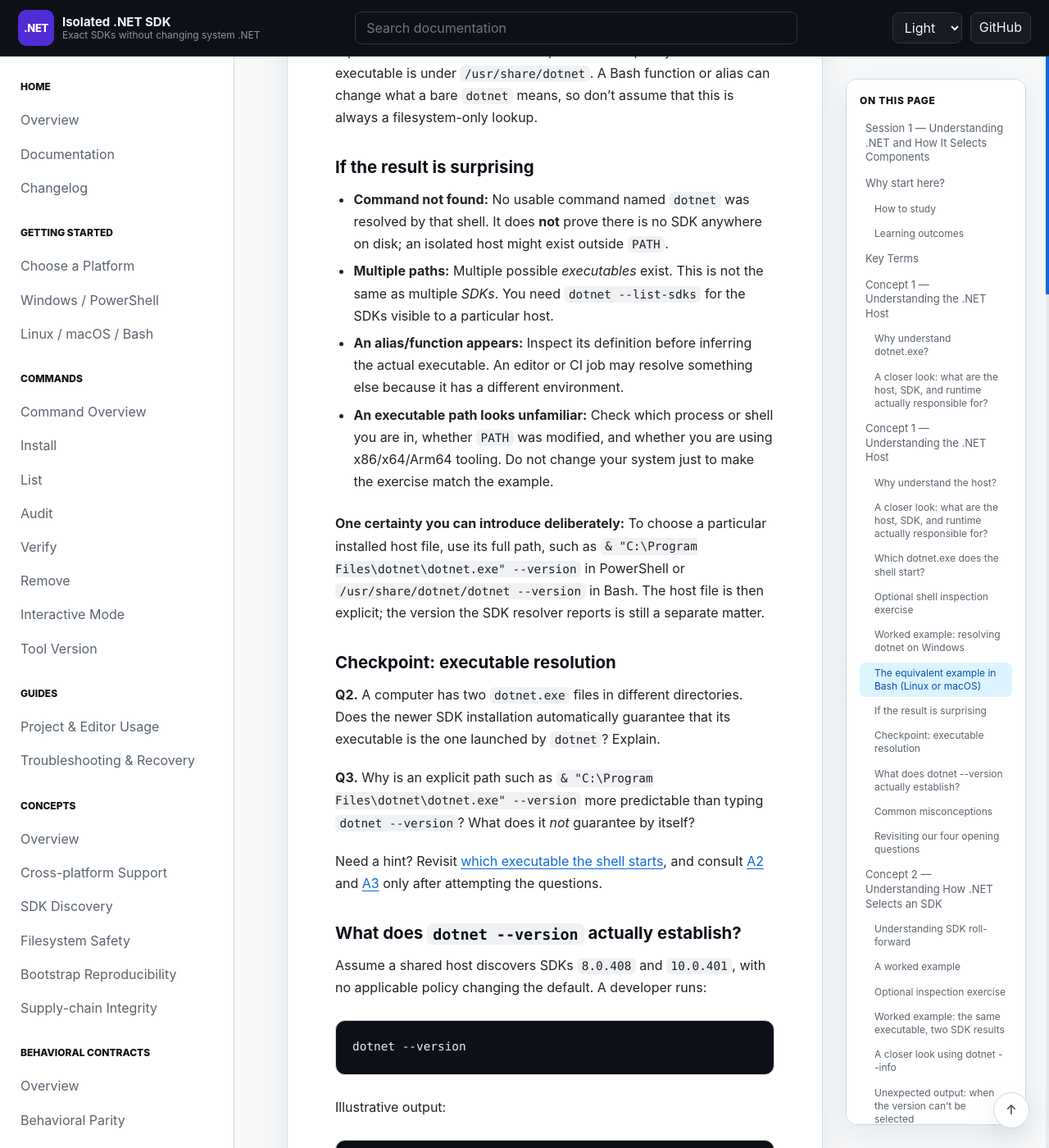
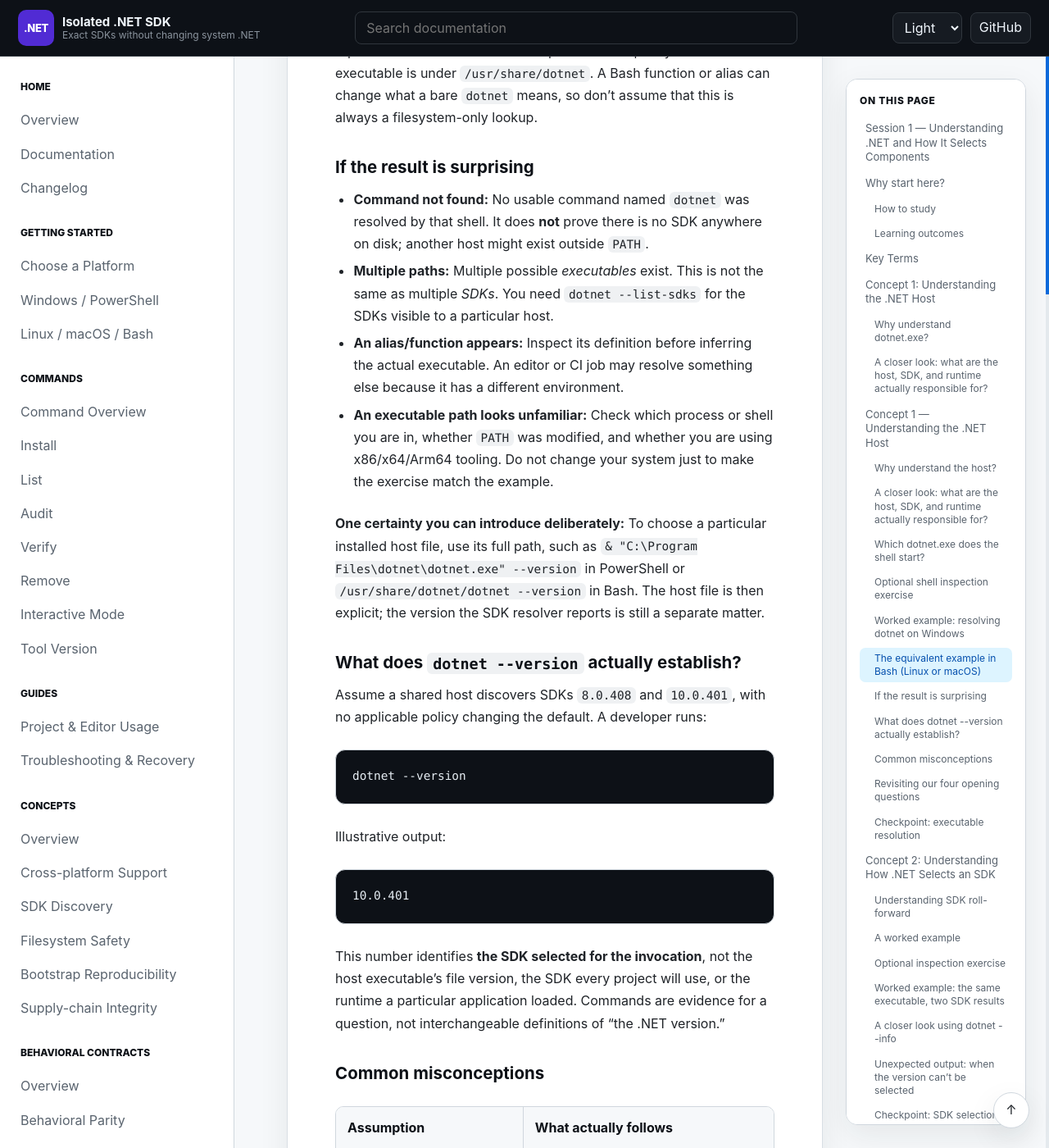
Before and after one commit to infoconex/isolated-dotnet-sdk, a Jekyll site: the page built from docs/training/isolated-dotnet-sdk-session-1-self-paced.md, in a window 1280 px wide and 1400 px high, scrolled down 10162 px. Shown: the whole window at 82% size. Built offline with Jekyll 4.4.1, drawn with Linux system fonts in a browser that asks for light colours; our own code applies the rules of GitHub Pages for plain Markdown files; some of the changed text lies outside the part shown.

Commit message:
docs(training): fix anchor headings and present checkpoints in Q1–Q8 order

````diff
--- a/docs/training/isolated-dotnet-sdk-session-1-self-paced.md
+++ b/docs/training/isolated-dotnet-sdk-session-1-self-paced.md
@@ -43,7 +43,7 @@
 | **`PATH`** | A list of directories consulted when locating commands by name. Shell aliases/functions and explicit paths can take precedence. |
 | **`global.json`** | An optional file that tells .NET which SDK version or range of SDK versions to accept. It does not rename or redirect the shell's `dotnet` command. |
 
-## Concept 1 — Understanding the .NET Host
+## Concept 1: Understanding the .NET Host
 
 ### Why understand `dotnet.exe`?
 
@@ -219,21 +219,12 @@
 
 ### If the result is surprising
 
-- **Command not found:** No usable command named `dotnet` was resolved by that shell. It does **not** prove there is no SDK anywhere on disk; an isolated host might exist outside `PATH`.
+- **Command not found:** No usable command named `dotnet` was resolved by that shell. It does **not** prove there is no SDK anywhere on disk; another host might exist outside `PATH`.
 - **Multiple paths:** Multiple possible *executables* exist. This is not the same as multiple *SDKs*. You need `dotnet --list-sdks` for the SDKs visible to a particular host.
 - **An alias/function appears:** Inspect its definition before inferring the actual executable. An editor or CI job may resolve something else because it has a different environment.
 - **An executable path looks unfamiliar:** Check which process or shell you are in, whether `PATH` was modified, and whether you are using x86/x64/Arm64 tooling. Do not change your system just to make the exercise match the example.
 
 **One certainty you can introduce deliberately:** To choose a particular installed host file, use its full path, such as `& "C:\Program Files\dotnet\dotnet.exe" --version` in PowerShell or `/usr/share/dotnet/dotnet --version` in Bash. The host file is then explicit; the version the SDK resolver reports is still a separate matter.
-
-### Checkpoint: executable resolution
-
-**Q2.** A computer has two `dotnet.exe` files in different directories. Does the newer SDK installation automatically guarantee that its executable is the one launched by `dotnet`? Explain.
-
-**Q3.** Why is an explicit path such as `& "C:\Program Files\dotnet\dotnet.exe" --version` more predictable than typing `dotnet --version`? What does it *not* guarantee by itself?
-
-Need a hint? Revisit [which executable the shell starts](#which-dotnetexe-does-the-shell-start), and consult [A2](#a2) and [A3](#a3) only after attempting the questions.
-
 
 ### What does `dotnet --version` actually establish?
 
@@ -488,7 +488,7 @@
 Need a hint? Revisit [additional SDK influences](#additional-influences-to-recognize-not-memorize-yet), then [A6](#a6) after your optional attempt.
 
 
-## Concept 3 — Understanding Application Runtime Selection
+## Concept 3: Understanding Application Runtime Selection
 
 ### Why does runtime selection matter?
 
@@ -630,13 +630,13 @@
 
 Need a hint? Revisit [the runtime scenario](#worked-example-sdk-10-builds-a-net-8-application) and [inventory versus selection](#why-runtime-inventory-isnt-runtime-selection), then consult [A7](#a7) and [A8](#a8).
 
-## Optional evidence walkthrough — a real Windows .NET installation
+## Optional evidence walkthrough: a real Windows .NET installation
 
 **Status: owner-supplied, sanitized observations.** The project owner provided these command results from **PowerShell 7.6.6** and also supplied a screenshot of Windows **Installed Apps** filtered to `.net`. The CLI output here is sourced from that provided terminal transcript: we did **not** independently execute the commands or capture the screenshot. Unlike earlier hypothetical examples, these version numbers are *observed* from the provided transcript.
 
 **Sanitization and limits:** The owner's Windows username and terminal prompt have been omitted; standard Microsoft installation paths, SDK/runtime versions, and reported metadata remain unchanged. `dotnet --info` is excerpted to avoid duplicating the full SDK and runtime lists preserved separately below. This is a snapshot from **one system, one PowerShell environment, and one working-directory context**, not a universal claim about other machines.
 
-### Observation 1 — Which executable does PowerShell find?
+### Observation 1: Which executable does PowerShell find?
 
 ```powershell
 Get-Command dotnet -All | Format-Table CommandType, Name, Source -AutoSize
@@ -654,7 +654,7 @@
 
 **If you see more rows:** PowerShell might see another executable, function, or alias. Inspect command precedence and paths first; do not confuse multiple executable candidates with multiple installed SDKs.
 
-### Observation 2 — Which SDK does that host select?
+### Observation 2: Which SDK does that host select?
 
 ```powershell
 dotnet --version
@@ -670,7 +670,7 @@
 
 **If the result changes in another directory:** A different applicable `global.json` or SDK search policy may be involved, even if PowerShell still launches the same executable.
 
-### Observation 3 — What else does `dotnet --info` reveal?
+### Observation 3: What else does `dotnet --info` reveal?
 
 ```powershell
 dotnet --info
@@ -718,7 +718,7 @@
 
 **Interesting distinction:** `Host Version 10.0.13` also happens to be listed as an available `Microsoft.NETCore.App` runtime below. That does not mean every app on this machine necessarily runs on `10.0.13`. Runtime selection is specific to an app, its runtime configuration and the applicable roll-forward policy.
 
-### Observation 4 — Which SDKs does this host see?
+### Observation 4: Which SDKs does this host see?
 
 ```powershell
 dotnet --list-sdks
@@ -735,7 +735,7 @@
 
 **Explanation:** Four SDKs are visible to the **normally resolved system host**. Each row combines a complete SDK version with the SDK root directory in brackets. `dotnet --version` selected `10.0.402`, but the other three remain installed and could be selected under different compatible SDK policies. Another SDK root could exist elsewhere without appearing in this host's inventory.
 
-### Observation 5 — Which runtimes does this host see?
+### Observation 5: Which runtimes does this host see?
 
 ```powershell
 dotnet --list-runtimes
@@ -772,7 +772,7 @@
 
 There was **no application-specific runtime execution test** in the supplied transcript. The earlier example of building with one SDK and running with a compatible different-numbered runtime remains **illustrative**, not something proven for a particular application by this inventory.
 
-### Observation 6 — What does Windows *Installed Apps* show?
+### Observation 6: What does Windows *Installed Apps* show?
 
 The owner supplied a **fuller screenshot** of **Windows Settings → Apps → Installed apps** with the search box containing **`.net`**. The interface reported **`4 apps found`**. This is observed Windows **installer registration** information, *not* another `dotnet` CLI query. The image itself is not embedded in this document; the table below is a transcription of its four visible results, including the smaller installer-version labels and displayed sizes.
 
@@ -823,7 +823,7 @@
 
 For comparison, Microsoft's [installed-versions instructions](https://learn.microsoft.com/en-us/dotnet/core/install/how-to-detect-installed-versions) use `--list-sdks` and `--list-runtimes`, while its [Windows removal guidance](https://learn.microsoft.com/en-us/dotnet/core/install/remove-runtime-sdk-versions?pivots=os-windows) explains the Installed Apps and Visual Studio Installer surfaces.
 
-### Observation 7 — What version is the actual `dotnet.exe` file?
+### Observation 7: What version is the actual `dotnet.exe` file?
 
 The owner supplied an additional **Windows File Explorer → `C:\Program Files\dotnet\dotnet.exe` → Properties → Details** screenshot. Earlier, PowerShell resolved that very same executable path in Observation 1. The screenshot displays this file's Windows version information:
 
@@ -846,7 +846,7 @@
 
 The command above is provided **for learners to try**, and its output has **not** been supplied or observed. The *actual evidence* is the owner's File Explorer Properties screenshot. Don't label a future PowerShell result as observed until it has been run.
 
-**If the versions don't match:** First confirm that the binary whose properties you opened is the one PowerShell resolves (`Get-Command dotnet -All`). It is possible to examine the properties of one host file while executing another because of `PATH`, aliases, explicit paths, or architecture differences. Also keep the product's executable metadata distinct from its selected SDK: a newer SDK does not mean `dotnet.exe` must have that SDK's exact version number. Finally, don't interpret this small native executable's **163 KB** size as the space occupied by the associated runtimes, SDK, or user-owned isolated installations.
+**If the versions don't match:** First confirm that the binary whose properties you opened is the one PowerShell resolves (`Get-Command dotnet -All`). It is possible to examine the properties of one host file while executing another because of `PATH`, aliases, explicit paths, or architecture differences. Keep the executable's Windows metadata distinct from its selected SDK: a newer SDK does not mean `dotnet.exe` must have that SDK's exact version number. Finally, don't interpret this small native executable's **163 KB** size as the space occupied by the associated runtimes, SDK, or user-owned isolated installations.
 
 ### Additional filesystem evidence: hostfxr, SDKs, and workload manifests
 
@@ -858,7 +858,7 @@
 | **SDK feature band** | A grouping of related SDK releases, reflected in versions such as `10.0.400` (the feature band for SDK `10.0.402`). Feature-band names can appear in workload-related metadata; they are **not** a list of installed SDK patch versions. |
 | **Workload / workload manifest** | An optional development capability (such as platform-specific tooling), and metadata describing the assets needed for those workloads. A manifest folder alone **does not** mean a workload is installed. |
 
-#### Observation 8 — A real Windows installation: three folders that look similar but mean different things
+#### Observation 8: A real Windows installation: three folders that look similar but mean different things
 
 The project owner supplied **three File Explorer screenshots** of the x64 system .NET installation under `C:\Program Files\dotnet`. The folder names below are **transcribed from those screenshots**, not inferred from SDK version strings. They show one observed machine; Linux/macOS layouts and other Windows installations may differ.
 
````
Also changed, not shown: other parts of docs/training/isolated-dotnet-sdk-session-1-self-paced.md (+11 -2 lines).
